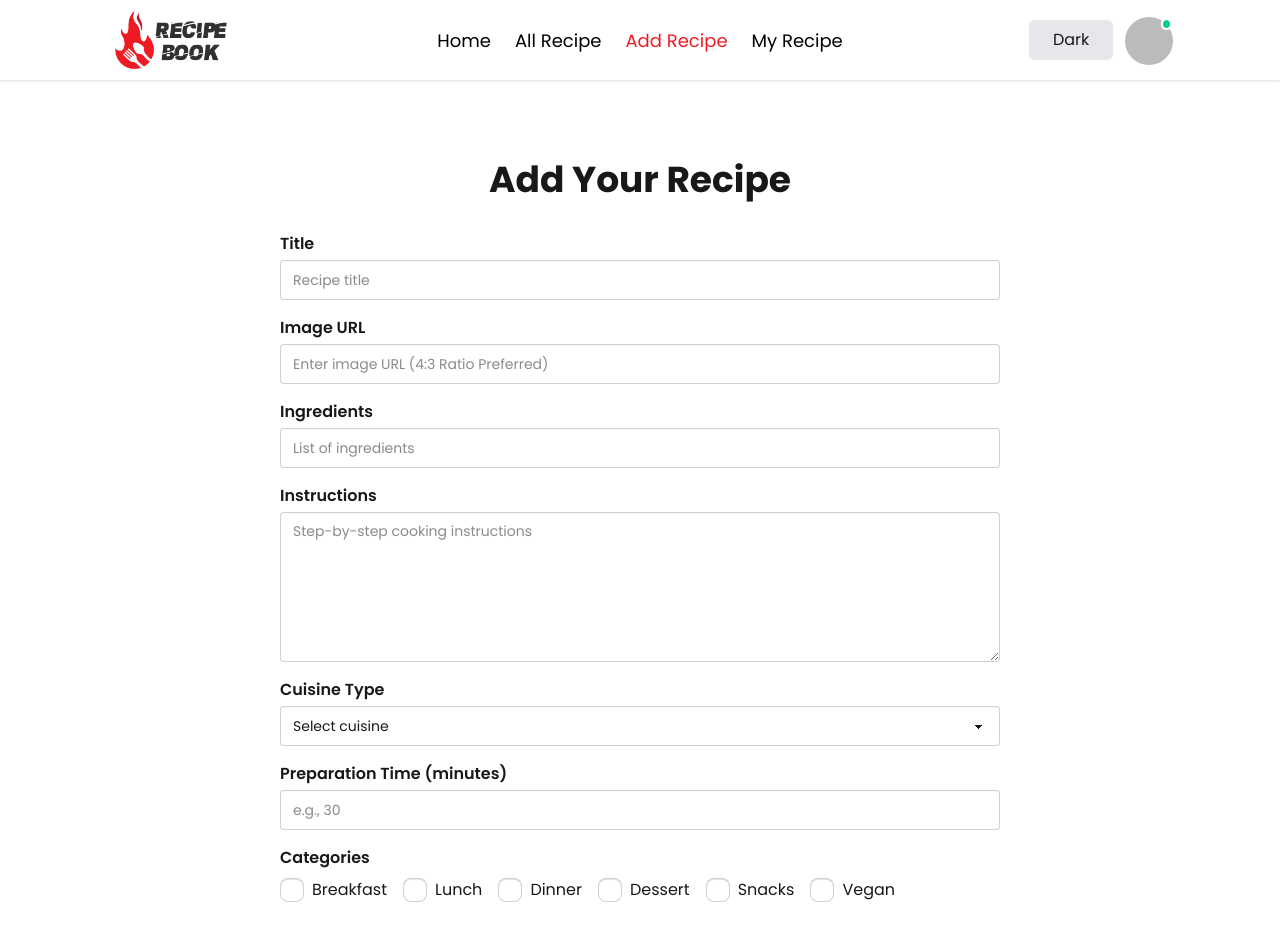
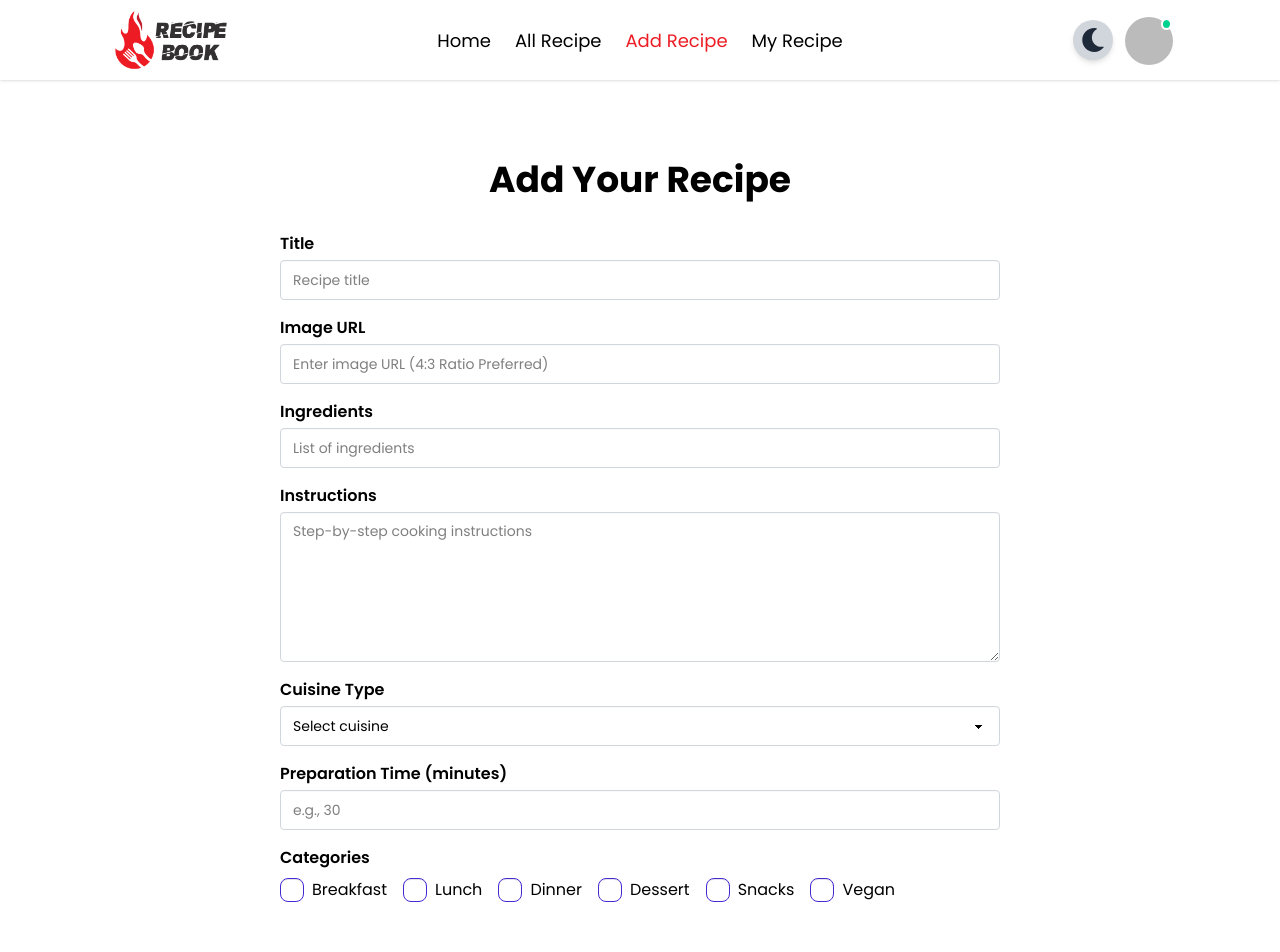
Before and after one commit to anik-siddiky/recipe-book-client, a React (Vite) app: page /add-recipes in a window 1280 px wide. Shown: the top 952 px of the page. Built offline with nearby package versions, Linux system fonts and the light colour scheme; no server answers; sample sign-in values are in the browser's storage.

Commit message:
redesigned everything for darkmdoe

```diff
--- a/src/Components/DarkModeToggleButton.jsx
+++ b/src/Components/DarkModeToggleButton.jsx
@@ -1,11 +1,21 @@
 import React from 'react';
+import { IoMdSunny } from "react-icons/io";
+import { FaMoon } from 'react-icons/fa';
 import { useDarkMode } from '../Provider/ThemeContext';
 
 const DarkModeToggleButton = () => {
-    const { darkMode, setDarkMode } = useDarkMode()
+    const { darkMode, setDarkMode } = useDarkMode();
+
     return (
-        <button onClick={() => setDarkMode(!darkMode)} className='px-6 py-2 bg-gray-200 rounded-md transition-all'>
-            {darkMode ? "Light" : "Dark"}
+        <button
+            onClick={() => setDarkMode(!darkMode)}
+            aria-label="Toggle Dark Mode"
+            className={`btn  p-2 rounded-full border-none transition-all duration-300 shadow-md focus:outline-none focus:ring-2 focus:ring-offset-2
+                ${darkMode
+                    ? "bg-gray-700 hover:bg-gray-600 text-yellow-300 focus:ring-yellow-400"
+                    : "bg-gray-300 hover:bg-gray-200 text-gray-800 focus:ring-gray-400"}
+            `}>
+            {darkMode ? <IoMdSunny className="text-2xl" /> : <FaMoon className="text-2xl" />}
         </button>
     );
 };
--- a/src/Components/Footer.jsx
+++ b/src/Components/Footer.jsx
@@ -65,7 +65,7 @@ const Footer = () => {
                 <h1 className="text-xl antialiased font-bold leading-none text-center md:text-3xl text-white mb-4">Get Our Updates</h1>
                 <p className='text-white mb-4'>We will send you some special recipes.</p>
                 <div className="flex flex-row">
-                    <input type="text" placeholder="Your Email" className="p-3 rounded-l-lg w-full sm:w-2/3 bg-white" />
+                    <input type="text" placeholder="Your Email" className="p-3 rounded-l-lg w-full sm:w-2/3 text-black dark:text-white bg-white" />
                     <button type="button" className="w-2/5 p-3 font-semibold rounded-r-lg sm:w-1/3 bg-[#ED1C24] text-white cursor-pointer">Subscribe</button>
                 </div>
             </div>
--- a/src/Components/OurPartnersMarquee.jsx
+++ b/src/Components/OurPartnersMarquee.jsx
@@ -15,7 +15,7 @@ const OurPartnersMarquee = () => {
 
     return (
         <div className='py-10 md:py-20 md:w-10/12 md:px-0 px-4 mx-auto'>
-            <h4 className='text-3xl md:text-4xl font-semibold text-center mb-8 md:mb-14'>Our Partners</h4>
+            <h4 className='text-3xl md:text-4xl font-semibold text-center mb-8 md:mb-14 text-black dark:text-white'>Our Partners</h4>
             <Marquee speed={70} gradient={false}>
                 {logos.map((logo, index) => (<img key={index} src={logo} className='w-40 md:w-52 ' />
                 ))}
--- a/src/Pages/AddRecipes.jsx
+++ b/src/Pages/AddRecipes.jsx
@@ -3,8 +3,7 @@ import Swal from 'sweetalert2';
 import { AllContext } from '../Provider/ContextProvider';
 
 const AddRecipes = () => {
-    const { user } = useContext(AllContext)
-    console.log(user)
+    const { user } = useContext(AllContext);
 
     const handleAddRecipes = (e) => {
         e.preventDefault();
@@ -18,7 +17,6 @@ const AddRecipes = () => {
         const time = form.prepTime.value;
         const categories = Array.from(form.querySelectorAll('input[name="categories"]:checked')).map(cb => cb.value);
         const likeCount = parseInt(form.likeCount.value);
-
         const email = user?.email;
 
         if (categories.length === 0) {
@@ -62,60 +60,63 @@ const AddRecipes = () => {
                     form.reset();
                 }
             })
-
     }
 
     return (
         <div className="max-w-3xl mx-auto p-6 py-12 md:py-20">
-            <h2 className="md:text-4xl text-3xl font-bold md:mb-8 mb-6 text-center">Add Your Recipe</h2>
+            <h2 className="md:text-4xl text-3xl font-bold md:mb-8 mb-6 text-center text-black dark:text-white">Add Your Recipe</h2>
             <form onSubmit={handleAddRecipes} className="space-y-4">
 
                 <div>
-                    <label className="block mb-1 font-semibold">Title</label>
+                    <label className="block mb-1 font-semibold text-black dark:text-white">Title</label>
                     <input
                         type="text"
                         name="title"
-                        className="input input-bordered w-full"
+                        className="input input-bordered w-full bg-white border-gray-300 bg-gray-100 text-black dark:bg-gray-800 dark:text-white dark:border-gray-600"
                         placeholder="Recipe title"
                         required
                     />
                 </div>
 
                 <div>
-                    <label className="block mb-1 font-semibold">Image URL</label>
+                    <label className="block mb-1 font-semibold text-black dark:text-white">Image URL</label>
                     <input
                         type="text"
                         name="image"
-                        className="input input-bordered w-full"
+                        className="input input-bordered w-full bg-white border-gray-300 bg-gray-100 text-black dark:bg-gray-800 dark:text-white dark:border-gray-600"
                         placeholder="Enter image URL (4:3 Ratio Preferred)"
                         required
                     />
                 </div>
 
                 <div>
-                    <label className="block mb-1 font-semibold">Ingredients</label>
+                    <label className="block mb-1 font-semibold text-black dark:text-white">Ingredients</label>
                     <input
                         type="text"
                         name="ingredients"
-                        className="input input-bordered w-full"
+                        className="input input-bordered w-full bg-white border-gray-300 bg-gray-100 text-black bg-white dark:bg-gray-800 dark:text-white dark:border-gray-600"
                         placeholder="List of ingredients"
                         required
                     />
                 </div>
 
                 <div>
-                    <label className="block mb-1 font-semibold">Instructions</label>
+                    <label className="block mb-1 font-semibold text-black dark:text-white">Instructions</label>
                     <textarea
                         name="instructions"
-                        className="textarea textarea-bordered w-full min-h-[150px]"
+                        className="textarea textarea-bordered w-full bg-white border-gray-300 bg-gray-100 text-black min-h-[150px] bg-white dark:bg-gray-800 dark:text-white dark:border-gray-600"
                         placeholder="Step-by-step cooking instructions"
                         required
                     ></textarea>
                 </div>
 
                 <div>
-                    <label className="block mb-1 font-semibold">Cuisine Type</label>
-                    <select name="cuisineType" className="select select-bordered w-full" required>
+                    <label className="block mb-1 font-semibold text-black dark:text-white">Cuisine Type</label>
+                    <select
+                        name="cuisineType"
+                        className="select bg-white border-gray-300 bg-gray-100 text-black select-bordered w-full bg-white dark:bg-gray-800 dark:text-white dark:border-gray-600"
+                        required
+                    >
                         <option value="">Select cuisine</option>
                         <option value="Bangladeshi">Bangladeshi</option>
                         <option value="Italian">Italian</option>
@@ -127,11 +128,11 @@ const AddRecipes = () => {
                 </div>
 
                 <div>
-                    <label className="block mb-1 font-semibold">Preparation Time (minutes)</label>
+                    <label className="block mb-1 font-semibold text-black dark:text-white">Preparation Time (minutes)</label>
                     <input
                         type="number"
                         name="prepTime"
-                        className="input input-bordered w-full"
+                        className="input bg-white border-gray-300 bg-gray-100 text-black input-bordered w-full bg-white dark:bg-gray-800 dark:text-white dark:border-gray-600"
                         min="1"
                         placeholder="e.g., 30"
                         required
@@ -139,11 +140,11 @@ const AddRecipes = () => {
                 </div>
 
                 <div>
-                    <label className="block mb-2 font-semibold">Categories</label>
+                    <label className="block mb-2 font-semibold text-black dark:text-white">Categories</label>
                     <div className="flex flex-wrap gap-4">
                         {["Breakfast", "Lunch", "Dinner", "Dessert", "Snacks", "Vegan"].map((category) => (
-                            <label key={category} className="flex items-center gap-2">
-                                <input type="checkbox" name="categories" value={category} className="checkbox" />
+                            <label key={category} className="flex items-center gap-2 text-black dark:text-white">
+                                <input type="checkbox" name="categories" value={category} className="checkbox checkbox-primary dark:border-gray-500" />
                                 <span>{category}</span>
                             </label>
                         ))}
@@ -153,7 +154,7 @@ const AddRecipes = () => {
                 <input type="hidden" name="likeCount" value={0} />
 
                 <div className='mt-10 md:mt-16 mb-5 md:mb-14'>
-                    <button type="submit" className="btn bg-[#ED1C24] md:text-xl md:font-normal md:py-6 text-white w-full">
+                    <button type="submit" className="btn border-none bg-[#ED1C24] md:text-xl md:font-normal md:py-6 text-white w-full hover:bg-red-700">
                         Add Recipe
                     </button>
                 </div>
--- a/src/Pages/AllRecipes.jsx
+++ b/src/Pages/AllRecipes.jsx
@@ -16,7 +16,7 @@ const AllRecipes = () => {
 
     return (
         <div className='md:w-10/12 md:px-0 px-4 mx-auto py-7 md:py-10 md:mb-10 mb-5'>
-            <h2 className="text-2xl md:text-4xl font-semibold text-center">All Recipes</h2>
+            <h2 className="text-2xl md:text-4xl font-semibold text-center text-black dark:text-white">All Recipes</h2>
 
             <div className='flex justify-end my-3 md:my-5'>
                 <div className="dropdown dropdown-center">
--- a/src/Pages/MyRecipePage.jsx
+++ b/src/Pages/MyRecipePage.jsx
@@ -67,7 +67,7 @@ const MyRecipePage = () => {
 
     return (
         <div className='md:py-10 py-5 md:mb-20 min-h-screen'>
-            <h2 className='text-center font-medium md:text-4xl text-3xl mb-3'>
+            <h2 className='text-center font-medium md:text-4xl text-3xl mb-3 text-black dark:text-white'>
                 Your Total Recipes: {myRecipes.length}
             </h2>
             <div className='grid grid-cols-1 md:grid-cols-2 md:w-10/12 md:px-0 px-4 mx-auto'>
```
Also changed, not shown: src/Components/MyRecipePageCard.jsx (+7 -7 lines), src/Components/Navbar.jsx (+5 -5 lines), src/Components/RecipeCard.jsx (+4 -4 lines), src/Components/TopCookSection.jsx (+4 -4 lines), src/Pages/SingleRecipeDetailPage.jsx (+9 -9 lines), src/assets/recipe-book-header22.png (added).
